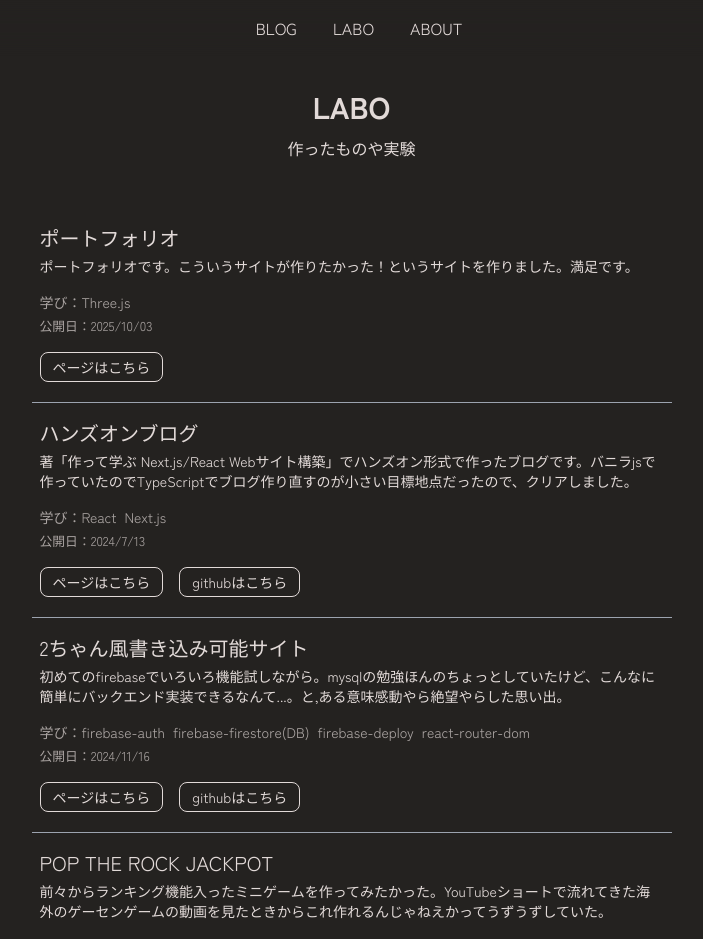
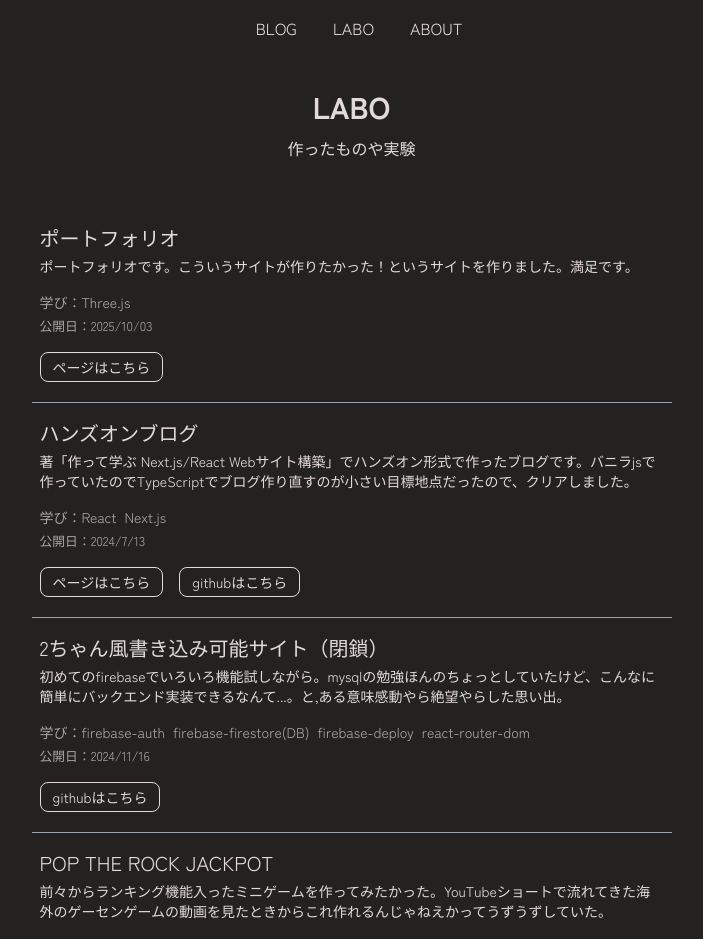
Before and after one commit to Musasi914/blog2, a Next.js app: page /labo in a window 1280 px wide. Shown: the top 939 px of the page, without its empty margins (281-984 px from the left). Built offline with nearby package versions, Linux system fonts and the light colour scheme.

Commit message:
labo内容

```diff
--- a/src/app/(blog)/labo/_libs/laboWorks.ts
+++ b/src/app/(blog)/labo/_libs/laboWorks.ts
@@ -26,11 +26,10 @@ const LaboArray = [
     learn: ["React", "Next.js"],
   },
   {
-    title: "2ちゃん風書き込み可能サイト",
+    title: "2ちゃん風書き込み可能サイト（閉鎖）",
     description:
       "初めてのfirebaseでいろいろ機能試しながら。mysqlの勉強ほんのちょっとしていたけど、こんなに簡単にバックエンド実装できるなんて...。と,ある意味感動やら絶望やらした思い出。",
     publish: "2024/11/16",
-    url: "https://post2-54693.web.app/",
     github: "https://github.com/Musasi914/postableblog",
     learn: [
       "firebase-auth",
```
